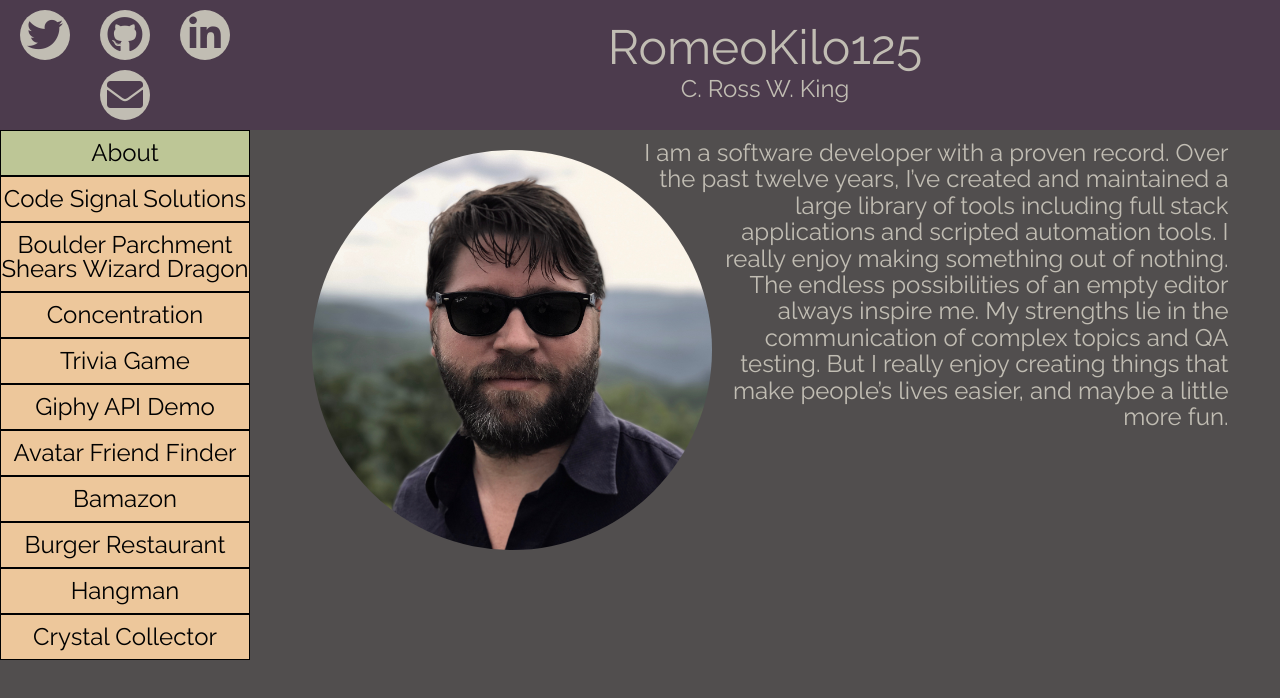
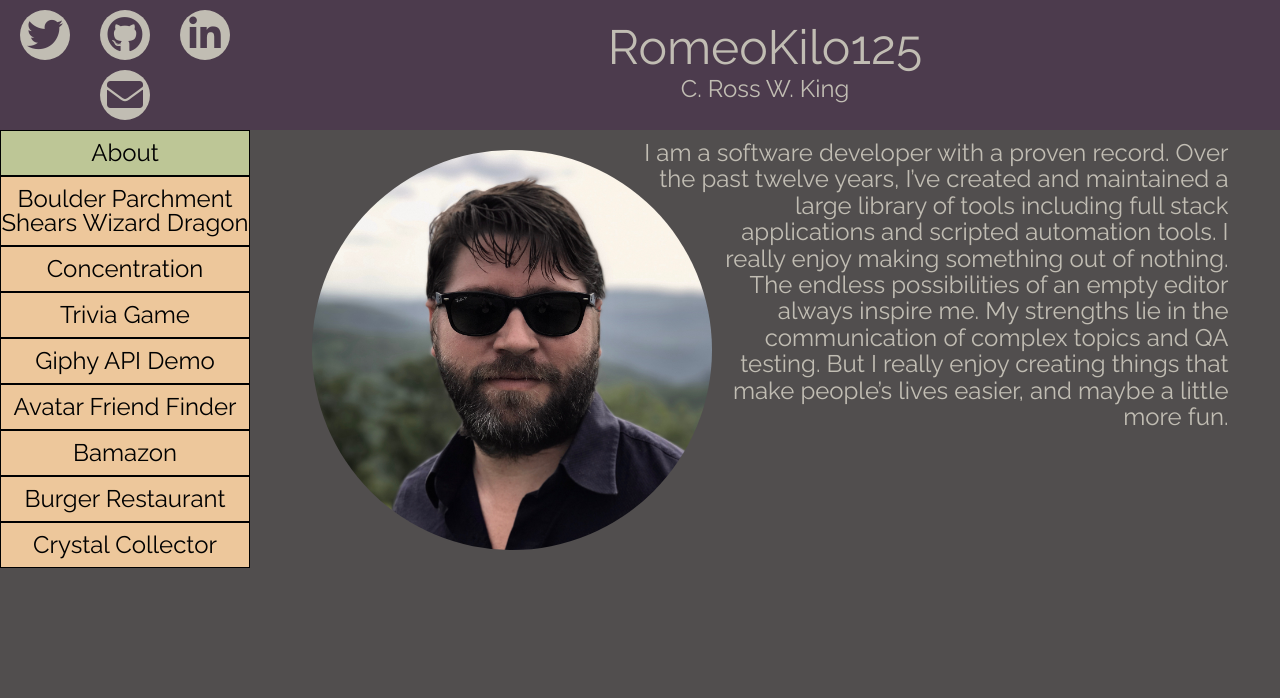
Before and after one commit to RomeoKilo125/RomeoKilo125.github.io, a React (Create React App) app: page / in a window 1280 px wide. Shown: the top 698 px of the page. Built offline with nearby package versions, Linux system fonts and the light colour scheme.

Commit message:
removed incomplete projects from list

```diff
--- a/src/data/projects.json
+++ b/src/data/projects.json
@@ -1,10 +1,4 @@
-[{
-    "name": "Code Signal Solutions",
-    "codeLink": "https://github.com/RomeoKilo125/code-signal",
-    "liveLink": "",
-    "description": "A GitHub repo to hold solutions (good or bad) to exercises from CodeSignal.com and CodeWars.com",
-    "thumbnail": "http://placehold.jp/24/9999cc/993333/500x500.png"
-  },
+[
   {
     "name": "Boulder Parchment Shears Wizard Dragon",
     "codeLink": "https://github.com/RomeoKilo125/rps-live",
@@ -55,13 +49,6 @@
     "thumbnail": "https://youtu.be/NFYutZZFXW8"
   },
   {
-    "name": "Hangman",
-    "codeLink": "https://github.com/RomeoKilo125/hangman-game",
-    "liveLink": "https://RomeoKilo125.github.io/hangman-game",
-    "description": "A basic hangman game",
-    "thumbnail": "http://placehold.jp/24/cc9999/993333/500x500.png"
-  },
-  {
     "name": "Crystal Collector",
     "codeLink": "https://github.com/RomeoKilo125/crystal-collector",
     "liveLink": "https://RomeoKilo125.github.io/crystal-collector/",
```
Also changed, not shown: src/data/project-staging.js (+19 -5 lines).
